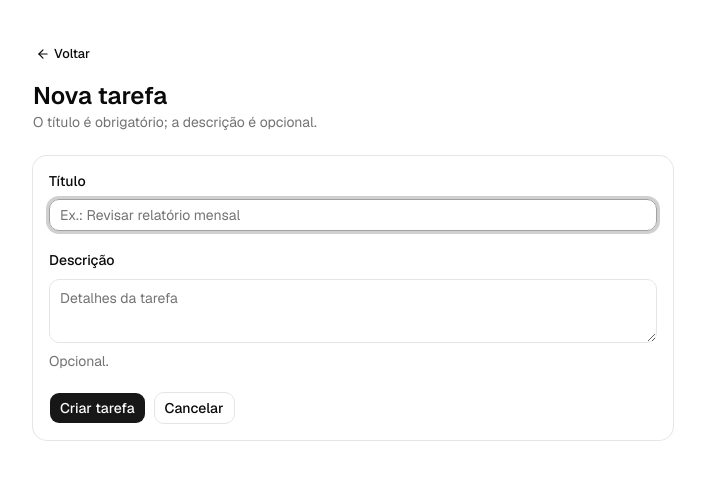
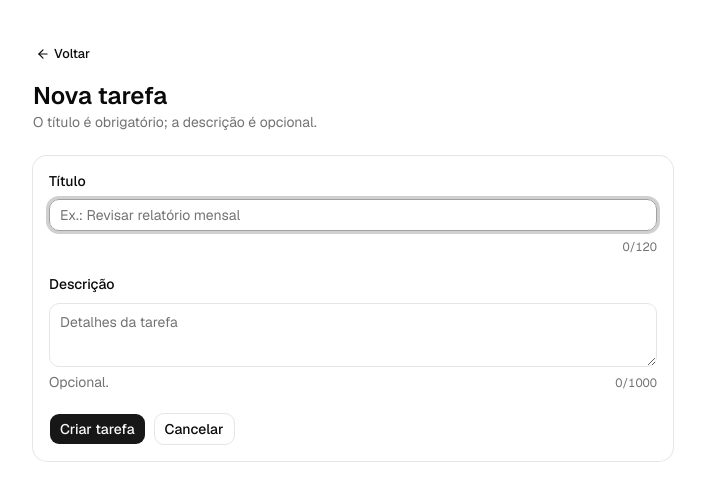
Before and after one commit to fer-oshiro/nextjs-to-do, a Next.js app: page /tasks/new in a window 1280 px wide. Shown: the top 500 px of the page, without its empty margins (287-992 px from the left). Built offline with nearby package versions, Linux system fonts and the light colour scheme.

Commit message:
feat: show character count on task form fields

```diff
--- a/src/components/task-form.tsx
+++ b/src/components/task-form.tsx
@@ -13,7 +13,14 @@ import { Field, FieldDescription, FieldError, FieldGroup, FieldLabel } from "@/c
 import { Input } from "@/components/ui/input";
 import { Spinner } from "@/components/ui/spinner";
 import { Textarea } from "@/components/ui/textarea";
-import { type Task, type TaskCreateInput, taskCreateSchema } from "@/lib/schemas/task";
+import {
+  DESCRICAO_MAX,
+  type Task,
+  type TaskCreateInput,
+  taskCreateSchema,
+  TITULO_MAX,
+} from "@/lib/schemas/task";
+import { cn } from "@/lib/utils";
 import type { AppRouter } from "@/server/routers/_app";
 import { useTRPC } from "@/trpc/client";
 
@@ -82,7 +89,10 @@ export function TaskForm({ task }: Props) {
                 autoFocus
                 disabled={isPending}
               />
-              {fieldState.invalid && <FieldError errors={[fieldState.error]} />}
+              <div className="flex items-baseline justify-between gap-4">
+                {fieldState.invalid ? <FieldError errors={[fieldState.error]} /> : <span />}
+                <CharCount length={field.value.length} max={TITULO_MAX} />
+              </div>
             </Field>
           )}
         />
@@ -100,8 +110,14 @@ export function TaskForm({ task }: Props) {
                 aria-invalid={fieldState.invalid}
                 disabled={isPending}
               />
-              <FieldDescription>Opcional.</FieldDescription>
-              {fieldState.invalid && <FieldError errors={[fieldState.error]} />}
+              <div className="flex items-baseline justify-between gap-4">
+                {fieldState.invalid ? (
+                  <FieldError errors={[fieldState.error]} />
+                ) : (
+                  <FieldDescription>Opcional.</FieldDescription>
+                )}
+                <CharCount length={field.value?.length ?? 0} max={DESCRICAO_MAX} />
+              </div>
             </Field>
           )}
         />
@@ -118,3 +134,17 @@ export function TaskForm({ task }: Props) {
     </form>
   );
 }
+
+/** Contador "34/120": avisa do limite antes do envio; fica vermelho se passar. */
+function CharCount({ length, max }: { length: number; max: number }) {
+  return (
+    <span
+      className={cn(
+        "shrink-0 text-xs text-muted-foreground tabular-nums",
+        length > max && "text-destructive",
+      )}
+    >
+      {length}/{max}
+    </span>
+  );
+}
--- a/src/lib/schemas/task.ts
+++ b/src/lib/schemas/task.ts
@@ -5,17 +5,21 @@ import { z } from "zod";
  * frontend (zodResolver do formulário). Assim a regra "título obrigatório"
  * existe em um único lugar e as duas pontas nunca divergem.
  */
+/** Limites exportados para o formulário mostrar o contador ("34/120"). */
+export const TITULO_MAX = 120;
+export const DESCRICAO_MAX = 1000;
+
 export const taskCreateSchema = z.object({
   // trim() antes do min(1): um título só com espaços também é inválido.
   titulo: z
     .string()
     .trim()
     .min(1, "O título é obrigatório")
-    .max(120, "O título deve ter no máximo 120 caracteres"),
+    .max(TITULO_MAX, `O título deve ter no máximo ${TITULO_MAX} caracteres`),
   descricao: z
     .string()
     .trim()
-    .max(1000, "A descrição deve ter no máximo 1000 caracteres")
+    .max(DESCRICAO_MAX, `A descrição deve ter no máximo ${DESCRICAO_MAX} caracteres`)
     .optional(),
 });
 
```
